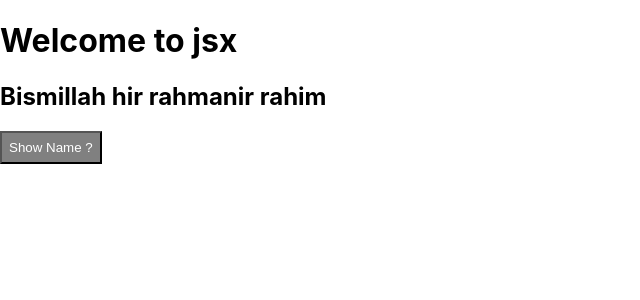
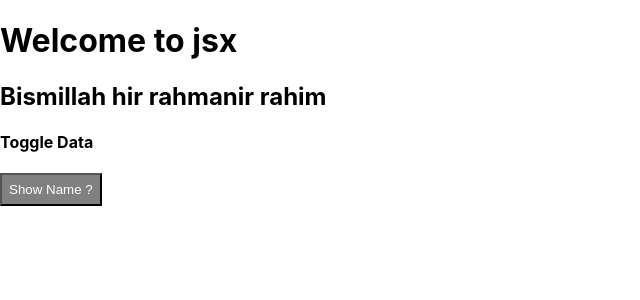
Before and after one commit to Mim-Hakkani/React-With-Fun, a React (Create React App) app: page / in a window 1280 px wide. Shown: the top 300 px of the page, without its empty margins (0-640 px from the left). Built offline with nearby package versions, Linux system fonts and the light colour scheme.

Commit message:
new day start

```diff
--- a/src/Components/FirstJsx.js
+++ b/src/Components/FirstJsx.js
@@ -38,7 +38,7 @@ const FirstJsxPratices = () => {
 
            {/* show data using click handler  */}
 
-
+            <h4>Toggle Data </h4>
            <button onClick={()=>jsxClick('Hakkani Mim',personalNameCount)} style={{padding:'7px',backgroundColor:'gray',color:'#fff'}}>{toggle ? 'Hide' : 'Show'} Name ? </button>
 
            {/* conditional Rendering data after show name  */}
```
